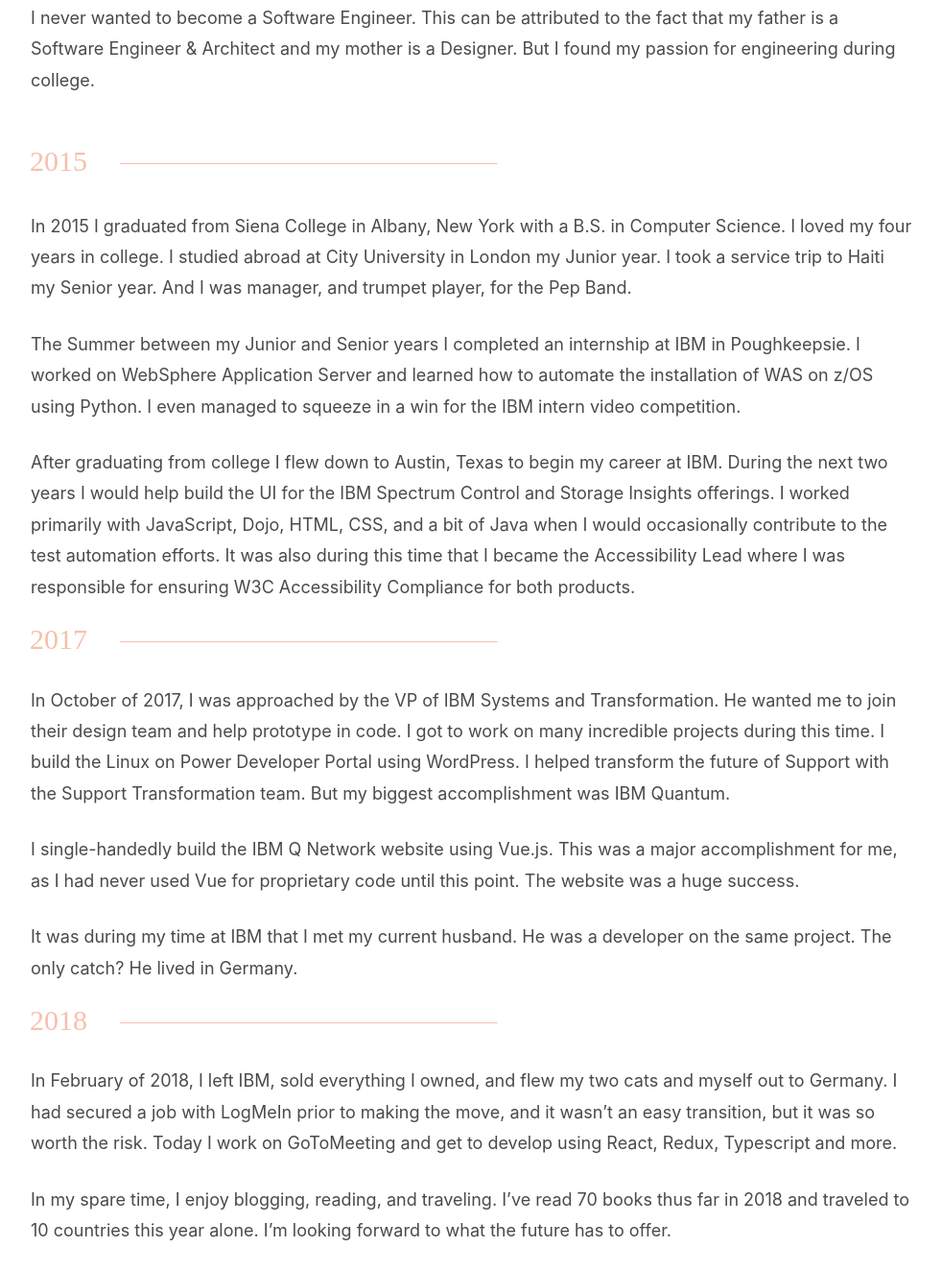
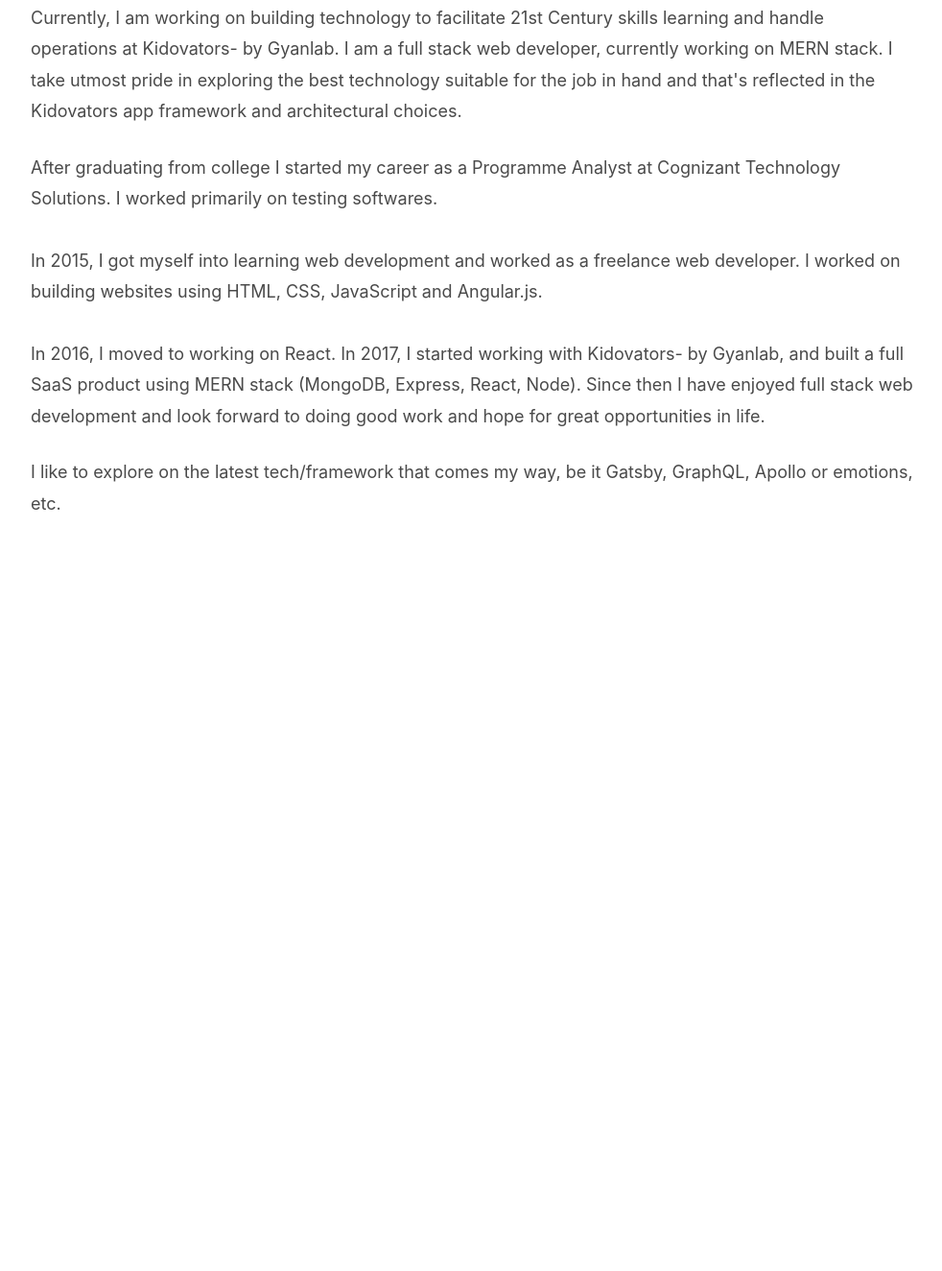
Before and after one commit to akankshach29/coderchachi.com, a Gatsby site: page /about in a window 1280 px wide. Shown: the part 656-1980 px from the top of the page at 96% size, without its empty margins (148-1130 px from the left). After the commit the page ends 1249 px from the top, so only its background shows below. Built offline with nearby package versions, Linux system fonts and the light colour scheme; Gatsby itself is replaced by a stand-in of ours.

Commit message:
about me

```diff
--- a/src/pages/about.js
+++ b/src/pages/about.js
@@ -10,63 +10,22 @@
   <Layout>
     <img src={womanAtDesk} alt="Woman at desk" />
     <p>
-      I never wanted to become a Software Engineer. This can be attributed to
-      the fact that my father is a Software Engineer & Architect and my mother
-      is a Designer. But I found my passion for engineering during college.
+    Currently, I am working on building technology to facilitate 21st Century skills learning and handle operations at Kidovators- by Gyanlab. I am a full stack web developer, currently working on MERN stack. I take utmost pride in exploring the best technology suitable for the job in hand and that's reflected in the Kidovators app framework and architectural choices.
     </p>
-    <img style={{ margin: '30px 0px' }} src={date2015} alt="2015" />
+
     <p>
-      In 2015 I graduated from Siena College in Albany, New York with a B.S. in
-      Computer Science. I loved my four years in college. I studied abroad at
-      City University in London my Junior year. I took a service trip to Haiti
-      my Senior year. And I was manager, and trumpet player, for the Pep Band.
+      After graduating from college I started my career as a Programme Analyst at Cognizant Technology Solutions.
+      I worked primarily on testing softwares.
+      <br /><br />
+      In 2015, I got myself into learning web development and worked as a freelance web developer.
+      I worked on building websites using HTML, CSS, JavaScript and Angular.js.
+      <br /><br />
+      In 2016, I moved to working on React. In 2017, I started working with Kidovators- by Gyanlab,
+      and built a full SaaS product using MERN stack (MongoDB, Express, React, Node). Since then I have
+      enjoyed full stack web development and look forward to doing good work and hope for great opportunities in life.
     </p>
-    <p>
-      The Summer between my Junior and Senior years I completed an internship at
-      IBM in Poughkeepsie. I worked on WebSphere Application Server and learned
-      how to automate the installation of WAS on z/OS using Python. I even
-      managed to squeeze in a win for the IBM intern video competition.
-    </p>
-    <p>
-      After graduating from college I flew down to Austin, Texas to begin my
-      career at IBM. During the next two years I would help build the UI for the
-      IBM Spectrum Control and Storage Insights offerings. I worked primarily
-      with JavaScript, Dojo, HTML, CSS, and a bit of Java when I would
-      occasionally contribute to the test automation efforts. It was also during
-      this time that I became the Accessibility Lead where I was responsible for
-      ensuring W3C Accessibility Compliance for both products.
-    </p>
-    <img src={date2017} alt="2017" />
-    <p>
-      In October of 2017, I was approached by the VP of IBM Systems and
-      Transformation. He wanted me to join their design team and help prototype
-      in code. I got to work on many incredible projects during this time. I
-      build the Linux on Power Developer Portal using WordPress. I helped
-      transform the future of Support with the Support Transformation team. But
-      my biggest accomplishment was IBM Quantum.
-    </p>
-    <p>
-      I single-handedly build the IBM Q Network website using Vue.js. This was a
-      major accomplishment for me, as I had never used Vue for proprietary code
-      until this point. The website was a huge success.
-    </p>
-    <p>
-      It was during my time at IBM that I met my current husband. He was a
-      developer on the same project. The only catch? He lived in Germany.
-    </p>
-    <img src={date2018} alt="2018" />
-    <p>
-      In February of 2018, I left IBM, sold everything I owned, and flew my two
-      cats and myself out to Germany. I had secured a job with LogMeIn prior to
-      making the move, and it wasn’t an easy transition, but it was so worth the
-      risk. Today I work on GoToMeeting and get to develop using React, Redux,
-      Typescript and more.
-    </p>
-    <p>
-      In my spare time, I enjoy blogging, reading, and traveling. I’ve read 70
-      books thus far in 2018 and traveled to 10 countries this year alone. I’m
-      looking forward to what the future has to offer.
-    </p>
+    <p>I like to explore on the latest tech/framework that comes my way, be it Gatsby, GraphQL, Apollo or emotions, etc. </p>
+
   </Layout>
 )
 
```
Also changed, not shown: src/pages/2017-05-16-digital-marketing/index.md (added, +39 -0 lines), src/pages/2018-10-03-how-to-write-a-stand-out-techncial-resume/index.md (+10 -1 lines), src/pages/2018-12-25-five-mistakes-youre-making-in-your-technical-interviews/index.md (deleted, +0 -111 lines).
